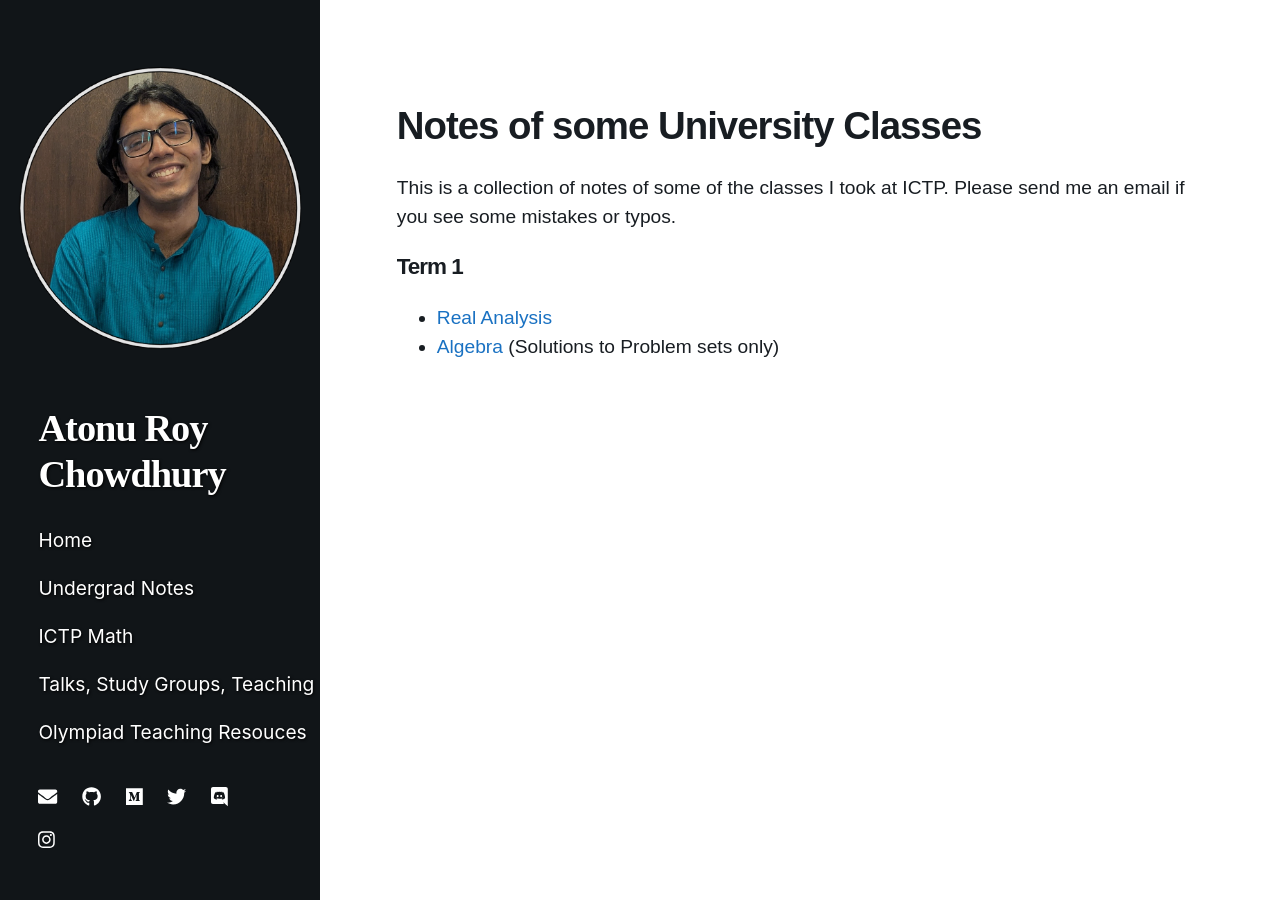
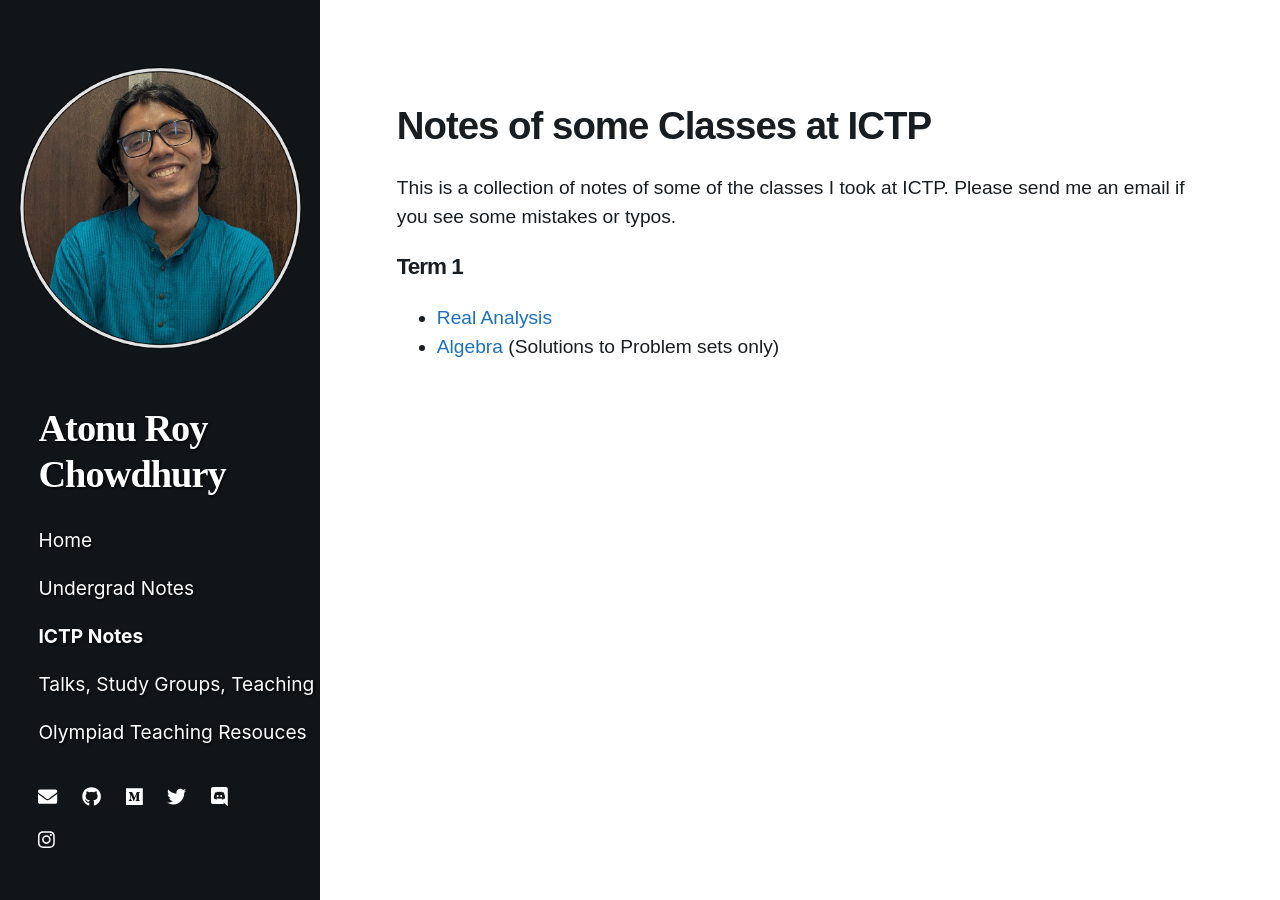
Before and after one commit to atonurc/atonurc.github.io, a Jekyll site: the page built from ICTP.markdown, in a window 1280 px wide. Built offline with Jekyll 4.4.1, drawn with Linux system fonts in a browser that asks for light colours; nearby versions of some CDN libraries.

Commit message:
w3rcbwjkc

```diff
--- a/ICTP.markdown
+++ b/ICTP.markdown
@@ -9,7 +9,7 @@ math: true
 description: This is a collection of notes of some of the classes I took at ICTP.
 ---
 
-# Notes of some University Classes
+# Notes of some Classes at ICTP
 
 This is a collection of notes of some of the classes I took at ICTP. Please send me an email if you see some mistakes or typos.
 
--- a/_data/navigation.yml
+++ b/_data/navigation.yml
@@ -5,8 +5,8 @@
 - title: Undergrad Notes
   url: /unimath
 
-- title: ICTP Math
-  url: /unimath
+- title: ICTP Notes
+  url: /ICTP
 
 - title: Talks, Study Groups, Teaching
   url: /misc
```
